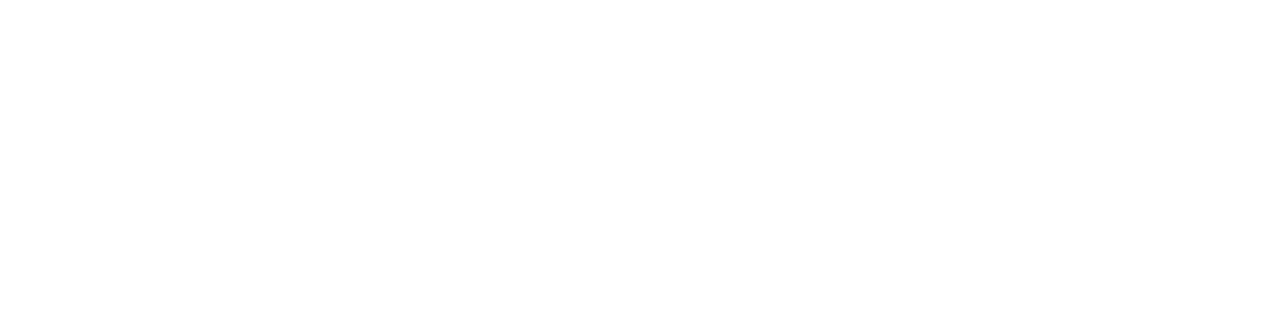
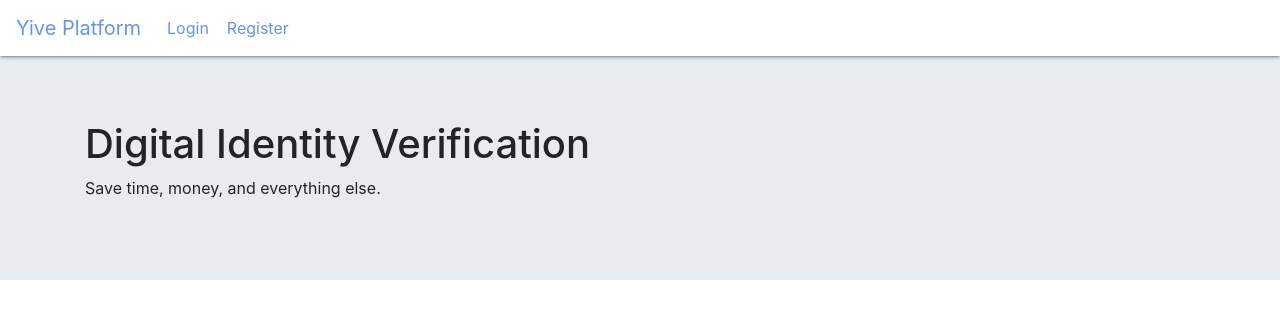
Before and after one commit to yive77/yive, a Vue app in the folder client/: page / in a window 1280 px wide. Shown: the top 318 px of the page. Built offline with nearby package versions, Linux system fonts and the light colour scheme.

Commit message:
Created components for Home page and Register pages. NoAuthHeader is responsive with login/register links.

```diff
--- a/client/src/App.vue
+++ b/client/src/App.vue
@@ -5,7 +5,6 @@
 </template>
 
 <script>
-
     export default {
         name: 'app',
         components: {
--- a/client/src/assets/scss/_vars.scss
+++ b/client/src/assets/scss/_vars.scss
@@ -15,3 +15,9 @@ html, body {
 .height-full {
     height: 100%;
 }
+
+.link-hover {
+    background: $fg-primary;
+    color: $bg-primary !important;
+    cursor: pointer;
+}
--- /dev/null
+++ b/client/src/components/Home.vue
@@ -0,0 +1,27 @@
+<template>
+    <div class="">
+        <NoAuthHeader></NoAuthHeader>
+        <div class="jumbotron jumbotron-fluid">
+            <div class="container">
+                <h1>Digital Identity Verification</h1>
+                <p>Save time, money, and everything else.</p>
+            </div>
+        </div>
+    </div>
+</template>
+
+<script>
+    import NoAuthHeader from './NoAuthHeader'
+
+    export default {
+        name: "Home",
+        components: {
+            NoAuthHeader
+        }
+    }
+
+</script>
+
+<style lang="scss">
+
+</style>
--- a/client/src/components/Login.vue
+++ b/client/src/components/Login.vue
@@ -1,6 +1,6 @@
 <template>
     <div class="height-full">
-        <NoAuthHeader></NoAuthHeader>
+        <NoAuthHeader :class=""></NoAuthHeader>
         <LoginForm></LoginForm>
     </div>
 </template>
@@ -20,5 +20,4 @@
 
 <style lang="scss">
 
-
 </style>
--- a/client/src/components/LoginForm.vue
+++ b/client/src/components/LoginForm.vue
@@ -28,7 +28,6 @@
 <style lang="scss">
 
 .login-container {
-
     display: flex;
     align-items: center;
     height: calc(100% - #{$navbar-height});
@@ -38,7 +37,7 @@
     form {
         box-shadow: $box-shadow !important;
         width: 100%;
-            padding: 20px;
+        padding: 40px;
     }
 }
 
--- a/client/src/components/NoAuthHeader.vue
+++ b/client/src/components/NoAuthHeader.vue
@@ -3,11 +3,17 @@
         <nav class="navbar navbar-expand-lg">
           <a class="navbar-brand" href="/">Yive Platform</a>
           <button class="navbar-toggler" type="button" data-toggle="collapse" data-target="#navbarSupportedContent" aria-controls="navbarSupportedContent" aria-expanded="false" aria-label="Toggle navigation">
-            <span class="navbar-toggler-icon"></span>
+            <i class="fa fa-user"></i>
           </button>
 
           <div class="collapse navbar-collapse" id="navbarSupportedContent">
             <ul class="navbar-nav mr-auto">
+                <li class="nav-item">
+                    <a class="nav-link login" :class="{ active: activeTab === 'login' }" @click="$router.push('/login')">Login</a>
+                </li>
+                <li class="nav-item">
+                    <a class="nav-link register" @click="$router.push('/register')">Register</a>
+                </li>
               <!-- <li class="nav-item dropdown"> -->
                 <!-- <a class="nav-link dropdown-toggle" href="#" id="navbarDropdown" role="button" data-toggle="dropdown" aria-haspopup="true" aria-expanded="false">
                   Dropdown
@@ -24,8 +30,12 @@
               </li> -->
             </ul>
             <!-- <form class="form-inline my-2 my-lg-0">
-              <input class="form-control mr-sm-2" type="search" placeholder="Search" aria-label="Search">
-              <button class="btn btn-outline-success my-2 my-sm-0" type="submit">Search</button>
+                <a href="#">
+                    <span>Login</span>
+                </a>
+                <a href="#">
+                    <span>Register</span>
+                </a>
             </form> -->
           </div>
         </nav>
@@ -39,12 +49,35 @@
 </script>
 
 <style lang="scss">
-    nav {
-        box-shadow: $box-shadow;
-        background: $bg-primary;
-        height: $navbar-height;
-        .navbar-brand {
-            color: $fg-primary !important;
+nav {
+    box-shadow: $box-shadow;
+    background: $bg-primary;
+    .navbar-brand {
+        color: $fg-primary !important;
+    }
+    .navbar-toggler {
+        background: $fg-primary;
+        color: $bg-primary;
+        height: 40px;
+    }
+    .nav-link {
+        padding-left: 10px !important;
+        color: $fg-primary !important;
+    }
+    .login {
+        .active {
+            background: $fg-primary;
+            color: $bg-primary;
+        }
+        &:hover {
+            @extend .link-hover;
         }
     }
+    .register {
+        &:hover {
+            @extend .link-hover;
+        }
+    }
+}
+
 </style>
--- /dev/null
+++ b/client/src/components/Register.vue
@@ -0,0 +1,18 @@
+<template>
+    <NoAuthHeader :active-tab="register"></NoAuthHeader>
+</template>
+
+<script>
+    import NoAuthHeader from './NoAuthHeader'
+
+    export default {
+        name: "Register",
+        components: {
+            NoAuthHeader
+        }
+    }
+</script>
+
+<style>
+
+</style>
--- a/client/vue.config.js
+++ b/client/vue.config.js
@@ -5,5 +5,5 @@ module.exports = {
                 prependData: `@import "@/assets/scss/_vars.scss";`
             }
         }
+    },
 }
-};
```
Also changed, not shown: client/src/main.js (+9 -1 lines), 2 other files (tests, documents, lock files or other folders). Lines whose indentation alone changed are shown as unchanged.
